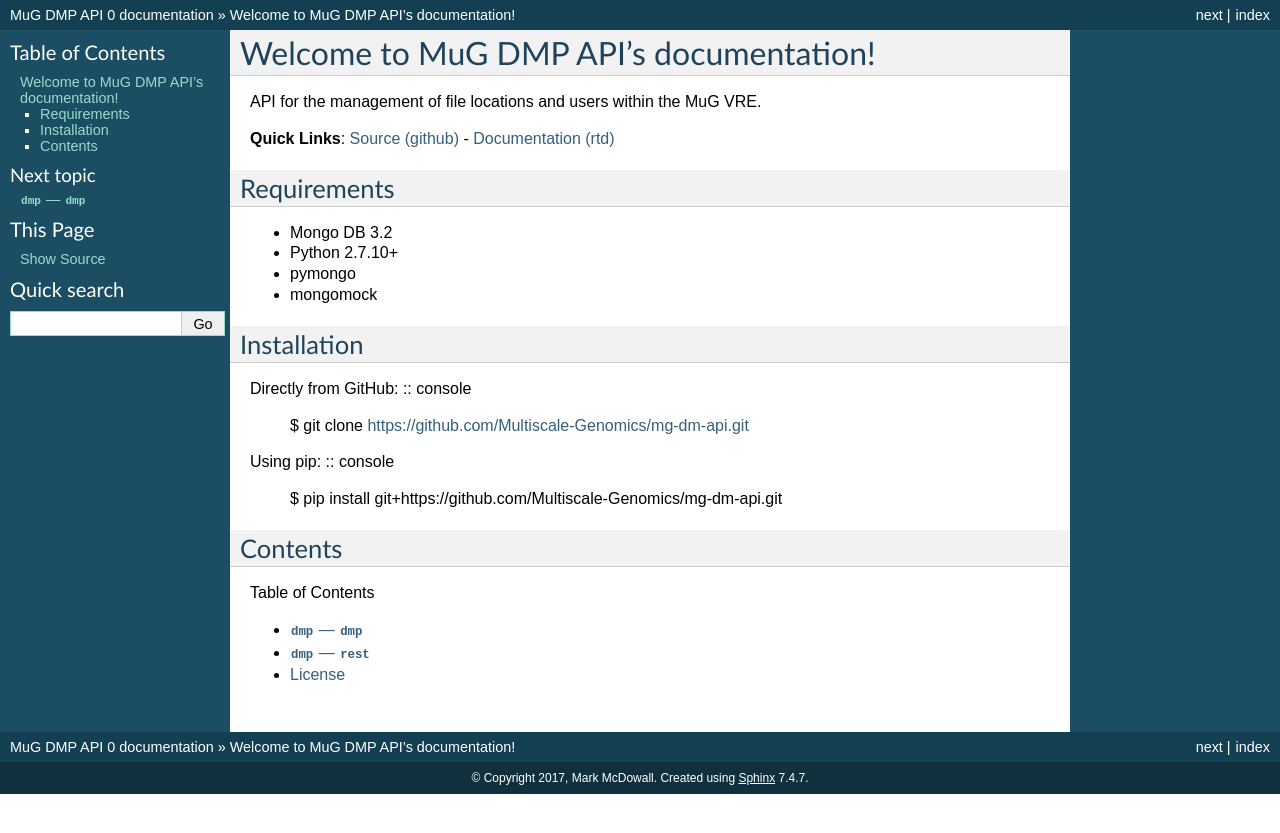
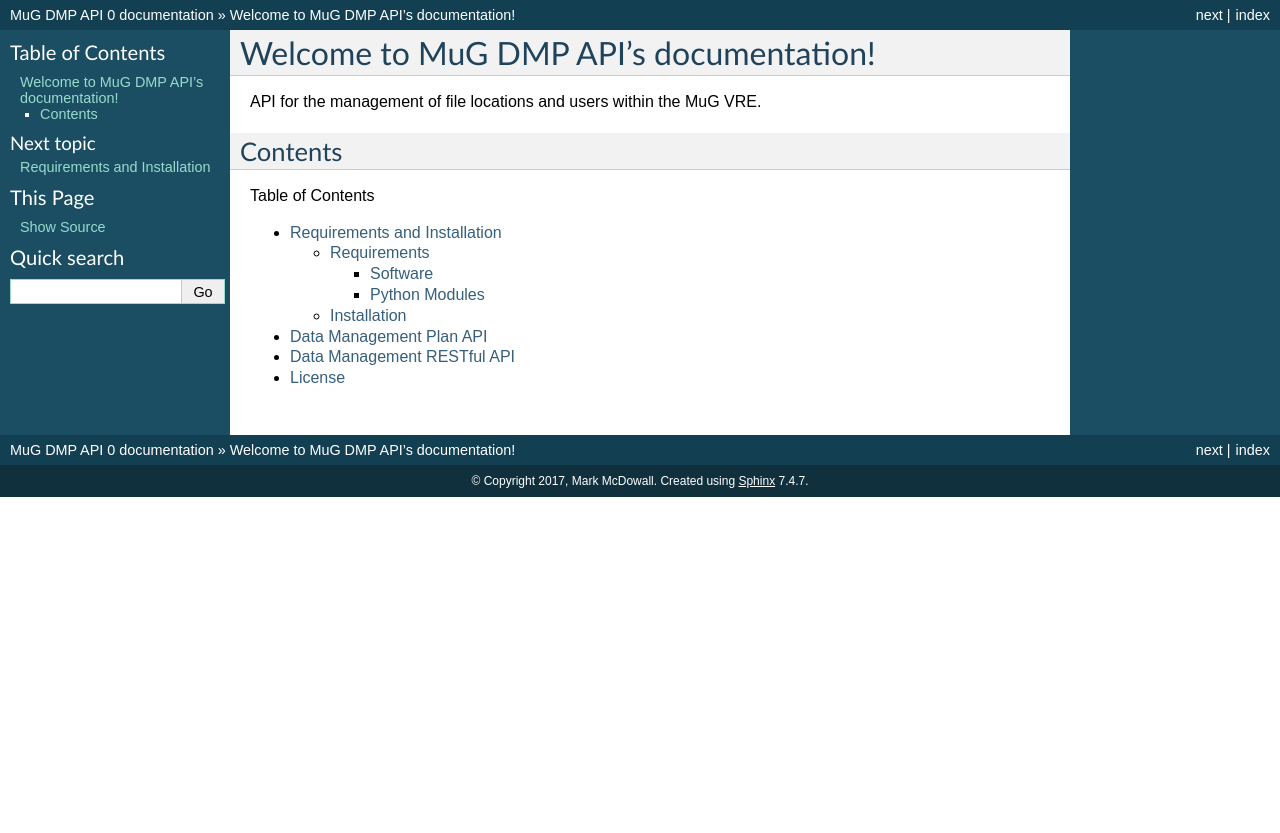
Before and after one commit to Multiscale-Genomics/mg-dm-api, a Sphinx documentation site: the page built from docs/index.rst, in a window 1280 px wide. Shown: the top 833 px of the page. Built offline with Sphinx 7.4.7, drawn with Linux system fonts in a browser that asks for light colours.

Commit message:
Updated the documentation so that it matches the fastq and files docs

```diff
--- a/docs/dmp.rst
+++ b/docs/dmp.rst
@@ -1,9 +1,9 @@
-``dmp`` --- ``dmp``
-============================================
+Data Management Plan API
+========================
 
 .. automodule:: dmp.dmp
 
-   Data Management Plan
-   ----------------
+   Methods
+   -------
    .. autoclass:: dmp.dmp.dmp
       :members:
--- a/docs/index.rst
+++ b/docs/index.rst
@@ -8,32 +8,13 @@ Welcome to MuG DMP API's documentation!
 
 API for the management of file locations and users within the MuG VRE.
 
-**Quick Links**: `Source (github) <https://github.com/Multiscale-Genomics/mg-dm-api>`_ - `Documentation (rtd) <https://mg-dm-api.readthedocs.io/>`_
-
-Requirements
-------------
-
-- Mongo DB 3.2
-- Python 2.7.10+
-- pymongo
-- mongomock
-
-Installation
-------------
-Directly from GitHub:
-:: console
-   $ git clone https://github.com/Multiscale-Genomics/mg-dm-api.git
-
-Using pip:
-:: console
-   $ pip install git+https://github.com/Multiscale-Genomics/mg-dm-api.git
-
 Contents
 --------
 .. toctree::
    :caption: Table of Contents
    :name: mastertoc
 
+   install
    dmp
    rest
    license
--- a/docs/rest.rst
+++ b/docs/rest.rst
@@ -1,9 +1,9 @@
-``dmp`` --- ``rest``
-============================================
+Data Management RESTful API
+===========================
 
 .. automodule:: dmp.rest
 
-   RESTful Monitor
-   ----------------------
+   Methods
+   -------
    .. autoclass:: dmp.rest.rest
       :members:
```
Also changed, not shown: docs/functions.rst (deleted, +0 -39 lines), 1 other file.
